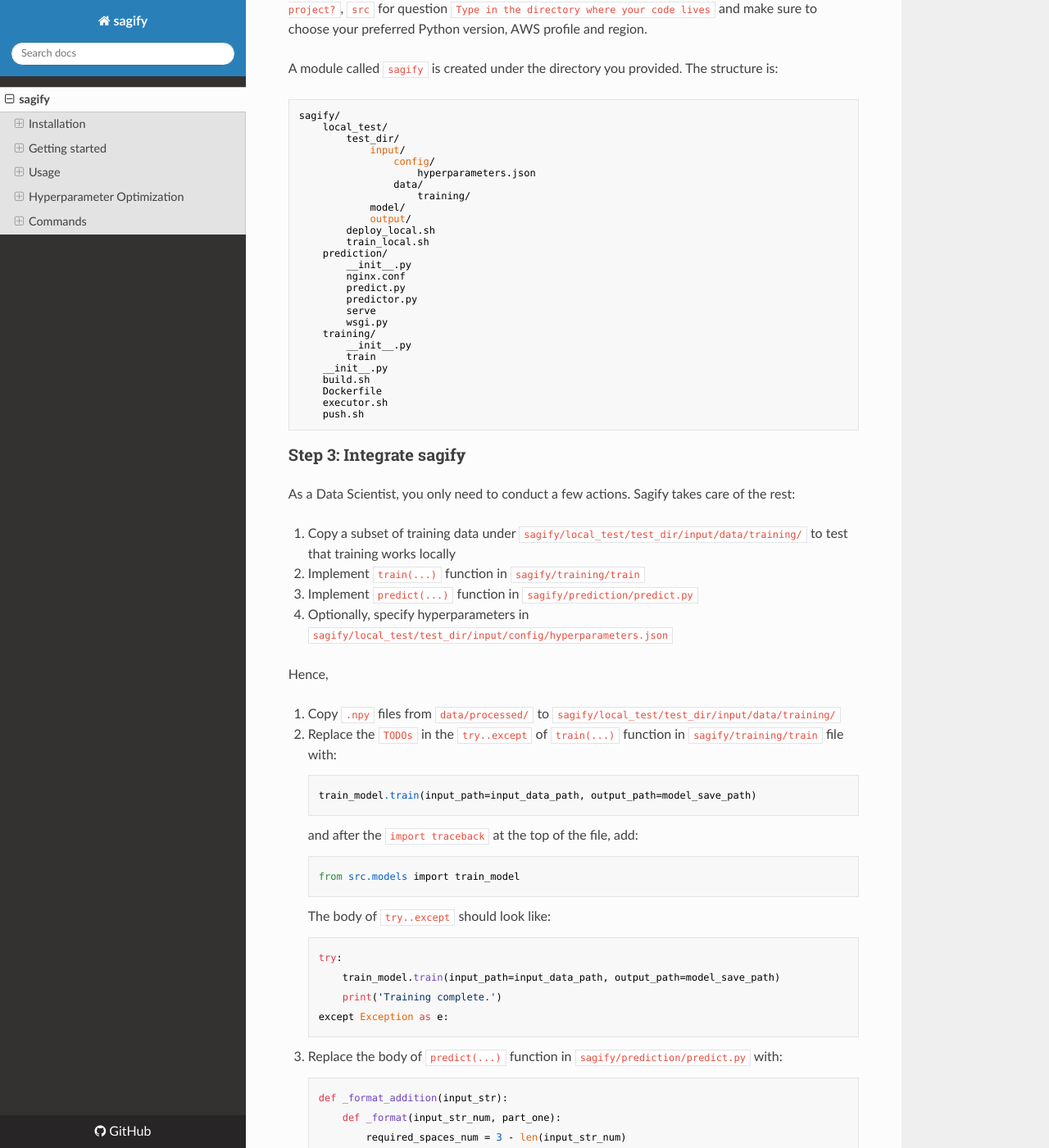
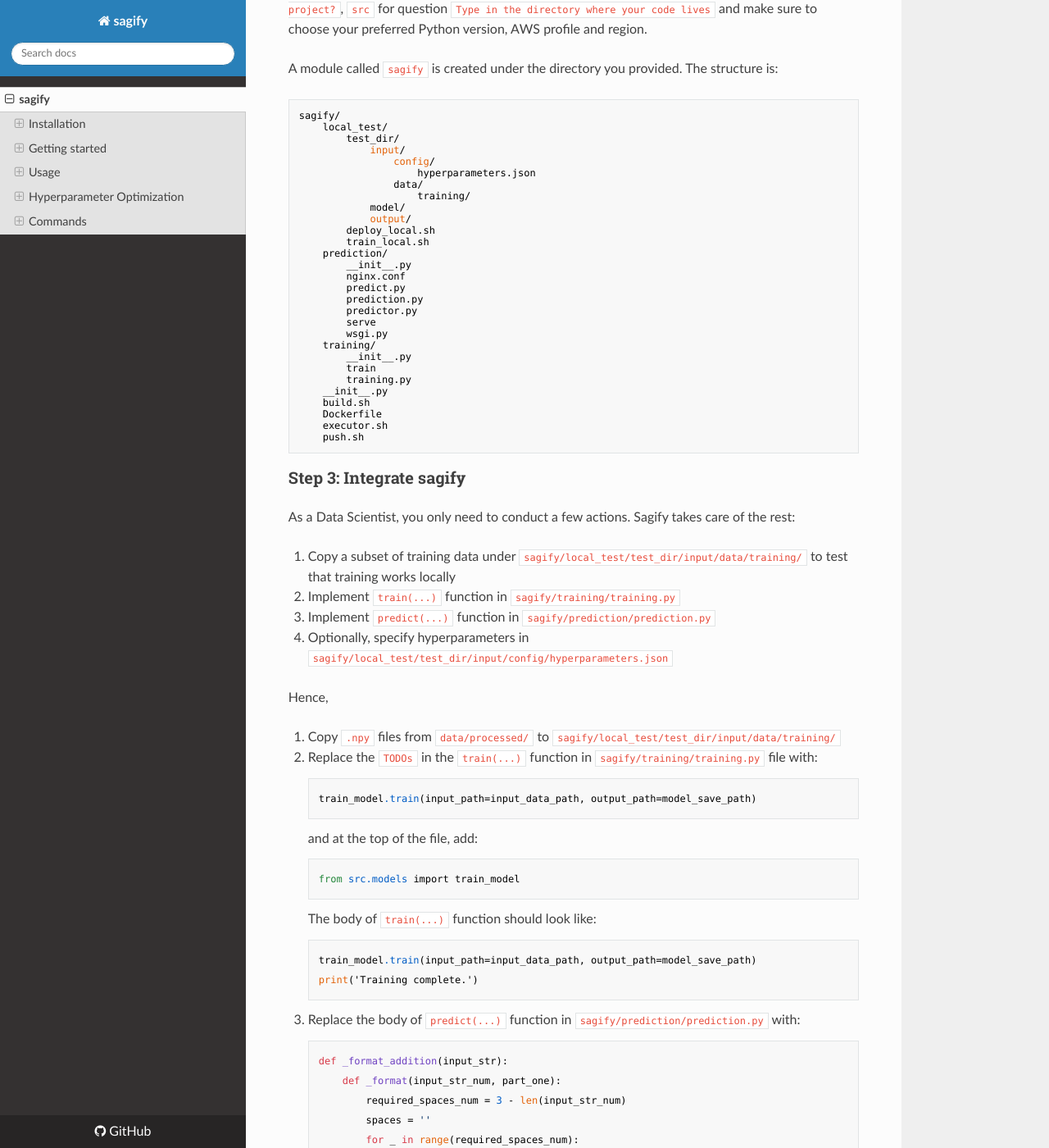
Before and after one commit to Kenza-AI/sagify, an MkDocs documentation site: the page built from docs/index.md, in a window 1280 px wide and 1400 px high, scrolled down 2036 px. Shown: the whole window at 82% size. Built offline with MkDocs 1.6.1, drawn with Linux system fonts in a browser that asks for light colours; nearby versions of some CDN libraries; some of the changed text lies outside the part shown.

Commit message:
Update docs

```diff
--- a/docs/index.md
+++ b/docs/index.md
@@ -73,12 +73,14 @@
             __init__.py
             nginx.conf
             predict.py
+            prediction.py
             predictor.py
             serve
             wsgi.py
         training/
             __init__.py
             train
+            training.py
         __init__.py
         build.sh
         Dockerfile
@@ -90,30 +92,28 @@
 As a Data Scientist, you only need to conduct a few actions. Sagify takes care of the rest:
 
 1. Copy a subset of training data under `sagify/local_test/test_dir/input/data/training/` to test that training works locally
-2. Implement `train(...)` function in `sagify/training/train`
-3. Implement `predict(...)` function in `sagify/prediction/predict.py`
+2. Implement `train(...)` function in `sagify/training/training.py`
+3. Implement `predict(...)` function in `sagify/prediction/prediction.py`
 4. Optionally, specify hyperparameters in `sagify/local_test/test_dir/input/config/hyperparameters.json`
 
 Hence,
 
 1. Copy `.npy` files from `data/processed/` to `sagify/local_test/test_dir/input/data/training/`
 
-2. Replace the `TODOs` in the `try..except` of `train(...)` function in `sagify/training/train` file with:
+2. Replace the `TODOs` in the `train(...)` function in `sagify/training/training.py` file with:
 
         train_model.train(input_path=input_data_path, output_path=model_save_path)
 
-    and after the `import traceback` at the top of the file, add:
+    and at the top of the file, add:
 
         from src.models import train_model
 
-     The body of `try..except` should look like:
+     The body of `train(...)` function should look like:
 
-        try:
-            train_model.train(input_path=input_data_path, output_path=model_save_path)
-            print('Training complete.')
-        except Exception as e:
+        train_model.train(input_path=input_data_path, output_path=model_save_path)
+        print('Training complete.')
 
-3. Replace the body of `predict(...)` function in `sagify/prediction/predict.py` with:
+3. Replace the body of `predict(...)` function in `sagify/prediction/prediction.py` with:
 
         def _format_addition(input_str):
             def _format(input_str_num, part_one):
@@ -340,7 +340,7 @@
 
 ### Step 2: Implement Train function
 
-Replace the `TODOs` in the `try..except` of `train(...)` function in `sagify/training/train` file with your logic. For example:
+Replace the `TODOs` in the `train(...)` function in `sagify/training/training.py` file with your logic. For example:
 
         from sklearn import datasets
         iris = datasets.load_iris()
@@ -477,7 +477,7 @@
 
 #### Description
 
-This command executes a Docker image in train mode. More specifically, it executes the `train(...)` function in `sagify/training/train` inside an already built Docker image (see Build command section).
+This command executes a Docker image in train mode. More specifically, it executes the `train(...)` function in `sagify/training/training.py` inside an already built Docker image (see Build command section).
 
 #### Example
 
@@ -496,7 +496,7 @@
 
 #### Description
 
-This command executes a Docker image in serve mode. More specifically, it runs a Flask REST app in Docker image and directs HTTP requests to `/invocations` endpoint. Then, the `/invocations` endpoint calls the `predict(...)` function in `sagify/prediction/predict.py` (see Build command section on how to build a Docker image).
+This command executes a Docker image in serve mode. More specifically, it runs a Flask REST app in Docker image and directs HTTP requests to `/invocations` endpoint. Then, the `/invocations` endpoint calls the `predict(...)` function in `sagify/prediction/prediction.py` (see Build command section on how to build a Docker image).
 
 #### Example
 
```
Also changed, not shown: README.md (+11 -13 lines).
